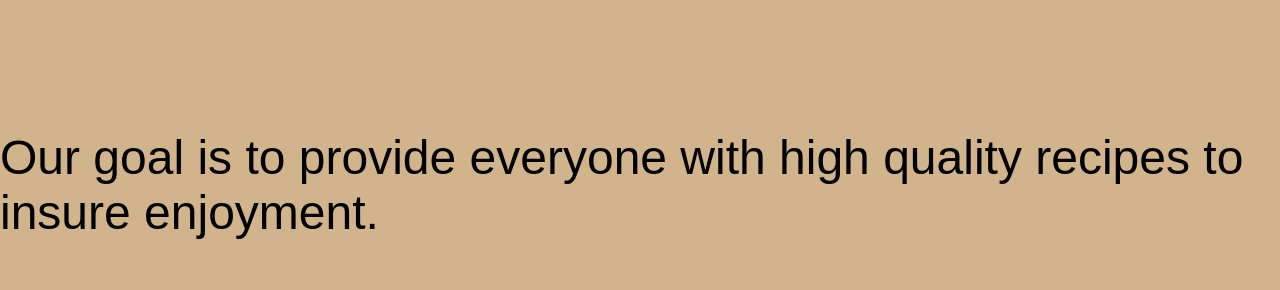
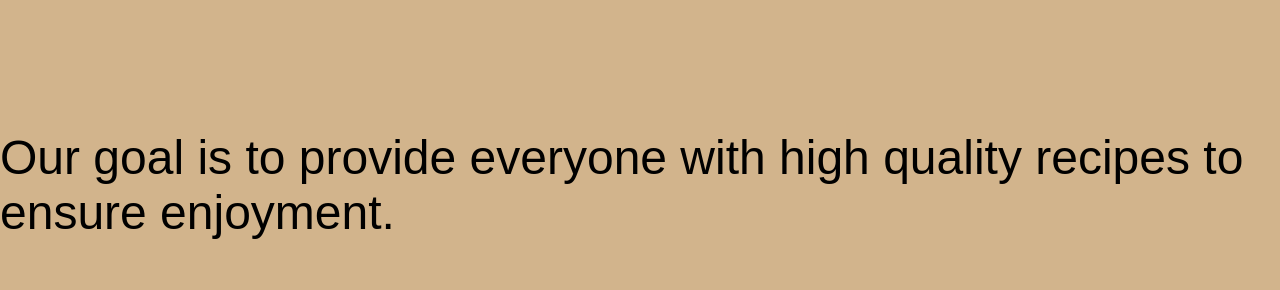
Before and after one commit to CassandraRose12/taste, a React (Create React App) app: page / in a window 1280 px wide. Shown: the part 1160-1450 px from the top of the page. Built offline with nearby package versions, Linux system fonts and the light colour scheme.

Commit message:
grammar edits

```diff
--- a/src/components/Home.js
+++ b/src/components/Home.js
@@ -20,7 +20,7 @@ function Home() {
       <div className="home">
         <h1>Our Mission:</h1>
         <p>
-          Our goal is to provide everyone with high quality recipes to insure
+          Our goal is to provide everyone with high quality recipes to ensure
           enjoyment.
         </p>
       </div>
@@ -45,7 +45,7 @@ function Home() {
           <img src={jpg1} alt="food" />
           <div className="hover-text">
             <h1 className="text">
-              Travel Around The World <br></br> For Food
+              Taste Around The World <br></br> For Food
               <p>Click <Link to="/Countries">
                 <b>Here</b>
               </Link> To Get Started</p>
```
Also changed, not shown: 1 other file (tests, documents, lock files or other folders).
